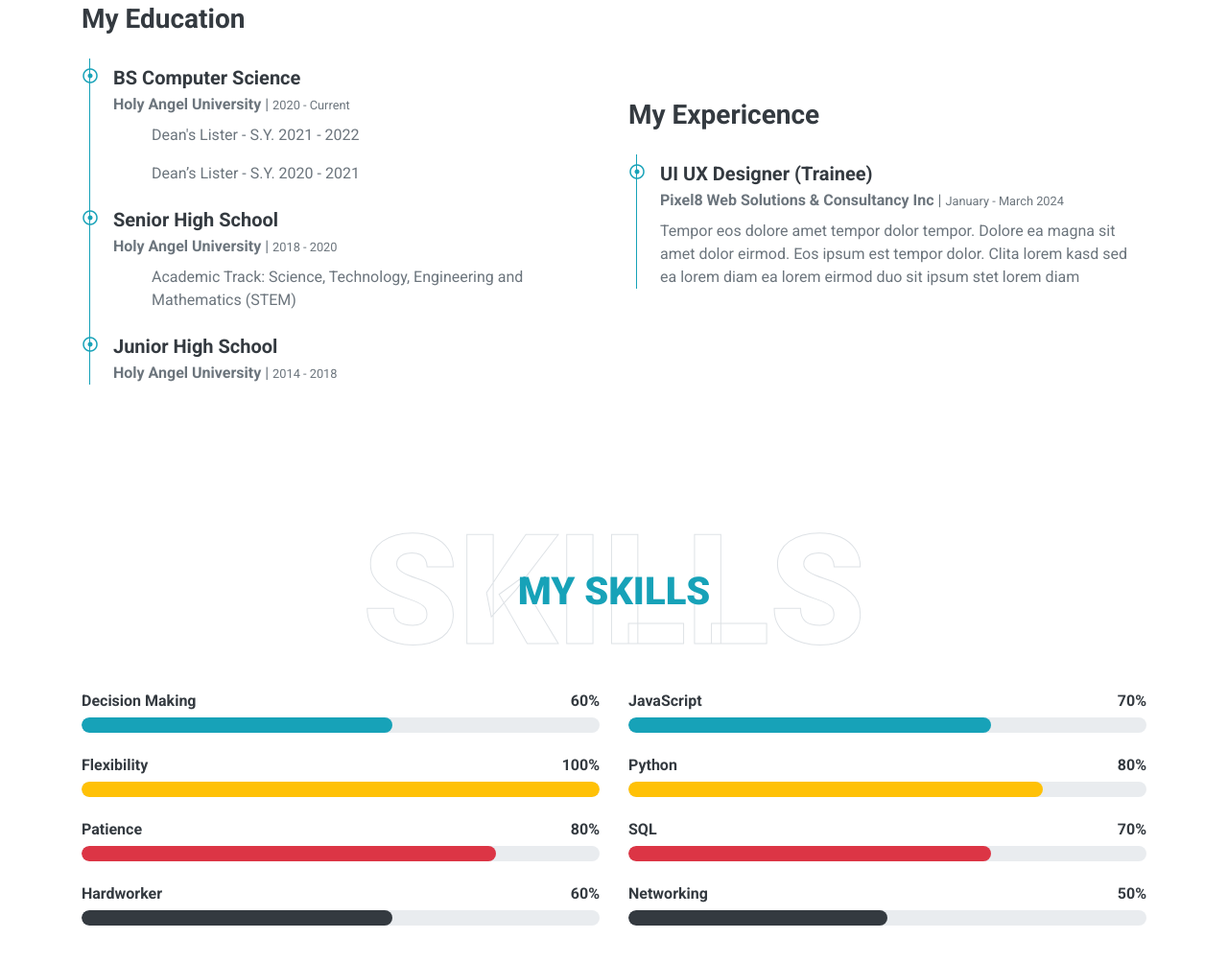
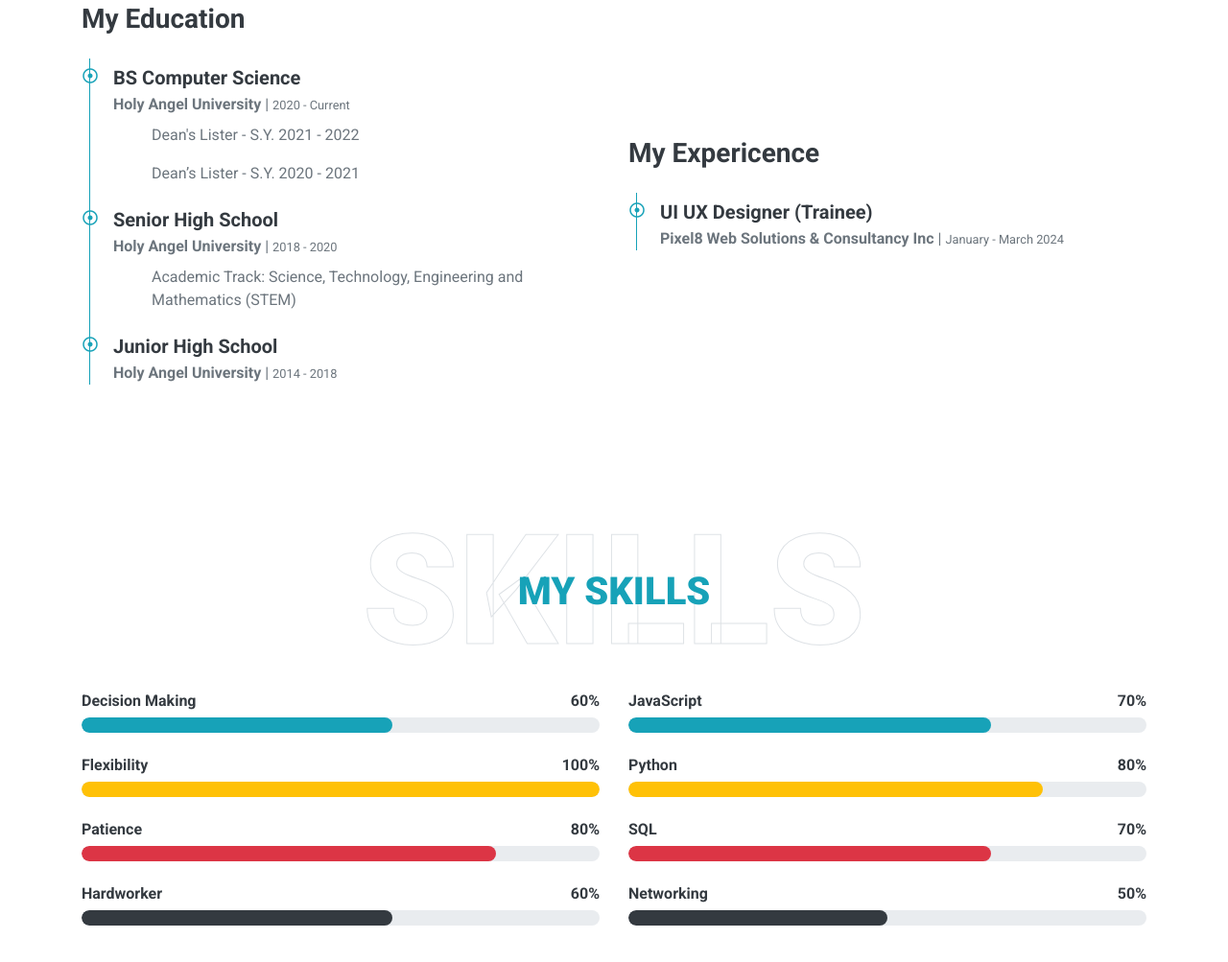
Before and after one commit to 12KylaNoob/GregorGonzales, a plain HTML site: page index.html in a window 1280 px wide. Shown: the part 1899-2902 px from the top of the page at 96% size. Drawn offline with nearby package versions, Linux system fonts and the light colour scheme.

Commit message:
Update index.html

```diff
--- a/index.html
+++ b/index.html
@@ -146,7 +146,6 @@
                             <i class="far fa-dot-circle text-info position-absolute" style="top: 2px; left: -32px;"></i>
                             <h5 class="font-weight-bold mb-1">UI UX Designer (Trainee)</h5>
                             <p class="mb-2"><strong>Pixel8 Web Solutions & Consultancy Inc</strong> | <small>January - March 2024</small></p>
-                            <p>Tempor eos dolore amet tempor dolor tempor. Dolore ea magna sit amet dolor eirmod. Eos ipsum est tempor dolor. Clita lorem kasd sed ea lorem diam ea lorem eirmod duo sit ipsum stet lorem diam</p>
                         </div>
                     </div>
                 </div>
```
